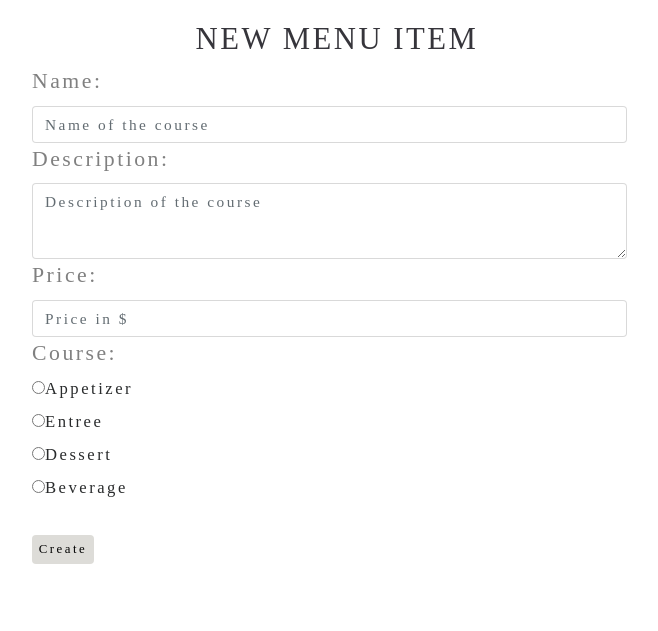
After one commit to Rachelspdo/Build-Catalog, a Flask app: page /restaurant/1/menu/new/ in a window 1280 px wide. The commit adds this page. Shown: the part 429-1060 px from the top of the page, without its empty margins (303-961 px from the left). Run offline with Flask 2, Linux system fonts and the light colour scheme; some libraries are stand-ins or nearby versions; some web fonts are replaced.

Commit message:
Add Basic Function Pages

```diff
--- a/application.py
+++ b/application.py
@@ -17,7 +17,44 @@ session = DBSession()
 @app.route('/restaurant')
 def showRestaurants():
     restaurants = session.query(Restaurant).all()
-    return render_template('mainpage.html', restaurants = restaurants)
+    return render_template('showrestaurant.html', restaurants = restaurants)
+
+#Create a new restaurant
+@app.route('/restaurant/new/', methods=['GET','POST'])
+def newRestaurant():
+    if request.method == 'POST':
+        newRestaurant = Restaurant(
+            name=request.form['name'])
+        session.add(newRestaurant)
+        session.commit()
+        return redirect(url_for('showRestaurants'))
+    else:
+        return render_template('newRestaurant.html')
+
+#Edit a restaurant
+@app.route('/restaurant/<int:restaurant_id>/edit/', methods = ['GET', 'POST'])
+def editRestaurant(restaurant_id):
+    editedRestaurant = session.query(
+        Restaurant).filter_by(id=restaurant_id).one()
+    if request.method == 'POST':
+        if request.form['name']:
+            editedRestaurant.name = request.form['name']
+            return redirect(url_for('showRestaurants'))
+    else:
+        return render_template('editRestaurant.html', restaurant=editedRestaurant)
+
+#Delete a restaurant
+@app.route('/restaurant/<int:restaurant_id>/delete/', methods = ['GET','POST'])
+def deleteRestaurant(restaurant_id):
+    restaurantToDelete = session.query(
+        Restaurant).filter_by(id=restaurant_id).one()
+    if request.method == 'POST':
+        session.delete(restaurantToDelete)
+        session.commit()
+        return redirect(url_for('showRestaurants', restaurant_id=restaurant_id))
+    else:
+        return render_template('deleteRestaurant.html', restaurant=restaurantToDelete)
+
 
 #Show a restaurant menu
 @app.route('/restaurant/<int:restaurant_id>/')
@@ -27,12 +64,50 @@ def showMenu(restaurant_id):
     items = session.query(MenuItem).filter_by(restaurant_id = restaurant_id).all()
     return render_template('menupage.html', items = items, restaurant = restaurant)
 
+#Create a new menu item
+@app.route('/restaurant/<int:restaurant_id>/menu/new/',methods=['GET','POST'])
+def newMenuItem(restaurant_id):
+    restaurant = session.query(Restaurant).filter_by(id=restaurant_id).one()
+    if request.method == 'POST':
+        newItem = MenuItem(name=request.form['name'], description=request.form['description'], price=request.form[
+                           'price'], course=request.form['course'], restaurant_id=restaurant_id)
+        session.add(newItem)
+        session.commit()
+        return redirect(url_for('showMenu', restaurant_id=restaurant_id))
+    else:
+        return render_template('newmenuitem.html', restaurant_id=restaurant_id)
+
 #Edit a menu item
 @app.route('/restaurant/<int:restaurant_id>/menu/<int:menu_id>/edit', methods=['GET', 'POST'])
 def editMenuItem(restaurant_id, menu_id):
     editedItem = session.query(MenuItem).filter_by(id = menu_id).one()
     restaurant = session.query(Restaurant).filter_by(id = restaurant_id).one()
-    return render_template('editmenuitem.html', restaurant_id=restaurant_id, menu_id=menu_id, item=editedItem)
+    if request.method == 'POST':
+        if request.form['name']:
+            editedItem.name = request.form['name']
+        if request.form['description']:
+            editedItem.description = request.form['description']
+        if request.form['price']:
+            editedItem.price = request.form['price']
+        if request.form['course']:
+            editedItem.course = request.form['course']
+        session.add(editedItem)
+        session.commit()
+        return redirect(url_for('showMenu', restaurant_id=restaurant_id))
+    else:
+        return render_template('editmenuitem.html', restaurant_id=restaurant_id, menu_id=menu_id, item=editedItem)
+
+#Delete a menu item
+@app.route('/restaurant/<int:restaurant_id>/menu/<int:menu_id>/delete', methods = ['GET','POST'])
+def deleteMenuItem(restaurant_id, menu_id):
+    restaurant = session.query(Restaurant).filter_by(id=restaurant_id).one()
+    itemToDelete = session.query(MenuItem).filter_by(id=menu_id).one()
+    if request.method == 'POST':
+        session.delete(itemToDelete)
+        session.commit()
+        return redirect(url_for('showMenu', restaurant_id=restaurant_id))
+    else:
+        return render_template('deleteMenuItem.html', item=itemToDelete)
 
 if __name__ == '__main__':
     app.debug = True
--- a/static/css/styles.css
+++ b/static/css/styles.css
@@ -27,12 +27,12 @@
   background-image: url("https://image.ibb.co/ckuPNb/brooke_lark_158017.jpg");
   background-size: cover;
   max-width: 100%;
-  height: 30vw;
+  height: 28vw;
   margin-top: 2vw;
   text-align: center;
 }
 
-/*login button*/
+/*nav bar*/
 .nav {
   padding-top: 1.5vw;
   letter-spacing: 4px;
@@ -40,10 +40,10 @@
 
 a {
   color: #7c88a0;
+  font-size: 1.1vw;
 }
 
 a:hover {
-  color: #7c88a0;
   text-decoration: none;
 }
 
@@ -53,20 +53,19 @@ a:hover {
 
 /*Restaurant Name*/
 h2 {
-  margin-top: 6vw;
-  margin-bottom: 9vw;
+  margin-top: 4vw;
   text-align: center;
-  color: #7c88a0;
-  font-size: 4vw;
+  color: #36353b;
+  font-size: 3vw;
 }
 
 /*Title purpose for each pages*/
 h3 {
   font-family: "LatoRegular";
   text-align: center;
-  color: #7c88a0;
-  font-size: 2.5vw;
-  border-bottom: 1px solid;
+  color: #36353b;
+  font-size: 1.7vw;
+  border-bottom: 1px solid #d68941;
   margin-bottom: 2vw;
   padding-bottom: 1vw;
   padding-top: 1vw;
@@ -77,49 +76,58 @@ h4 {
   font-family: "LatoRegular";
   margin: auto;
   color: #e85d00;
-  font-size: 1.7vw;
-  padding-bottom: 0.5vw;
+  font-size: 1.4vw;
 }
 
 /*Page Category style */
 h5 {
-  color: #7c88a0;
-  font-size: 2.5vw;
+  color: #36353b;
+  font-size: 2.4vw;
   text-align: center;
 }
 
 /*Menu Names*/
 h6 {
   font-family: "LatoRegular";
-  color: gray;
-  font-size: 1.8vw;
+  color: #404e59;
+  font-size: 1.5vw;
   border-bottom: 1px solid;
   text-align: center;
 }
 
 /*Menu Item Description*/
+.menu-item {
+  padding-bottom: 0.7vw;
+}
+
 p {
   text-align: justify;
   font-family: 'GidoleRegular';
   font-weight: normal;
   font-style: normal;
-  font-size: 1.5vw;
+  font-size: 1.2vw;
+  margin: 0;
+  letter-spacing: 1.5px;
 }
 
 .main-section {
   padding-top: 3vw;
   padding-bottom: 3vw;
-  border: 3px solid #bf8b37;
+  border: 2px solid #d68941;
   border-radius: 1vw;
 }
-
+.notice {
+  font-style: italic;
+  font-size: 1vw;
+  text-align: center;
+}
 .category {
-  border-right: 3px solid #bf8b37;
+  border-right: 2px solid #d68941;
 }
 
 /*img for menupage*/
 img {
-  height: 10vw;
+  height: 9vw;
   display: block;
 }
 
@@ -127,7 +135,7 @@ img {
 .menu-input {
   font-family: "LatoRegular";
   color: gray;
-  font-size: 1.8vw;
+  font-size: 1.7vw;
 }
 
 .form {
@@ -136,5 +144,41 @@ img {
 
 .form-control {
   font-family: 'GidoleRegular';
-  font-size: 1.5vw;
+  font-size: 1.2vw;
 }
+
+.btn {
+  font-family: "LatoRegular";
+  margin-right: 1vw;
+  font-size: 1vw;
+  padding: 0.45vw;
+  margin-top: 2vw;
+  background-color: #dddcd8;
+  color: black;
+  text-align: center;
+}
+
+.del-btn-position {
+  padding-top: 1vw;
+  text-align: center;
+}
+
+.func-btn {
+  text-align: center;
+  margin-bottom: 0.1vw;
+}
+
+/*Cancel button modified*/
+.btn-style {
+  vertical-align: middle;
+  font-size: 1.2vw;
+}
+
+.btn-style:hover {
+  color: black;
+  cursor: pointer;
+}
+
+.radio {
+  font-size: 1.3vw;
+}
--- a/templates/mainpage.html
+++ b/templates/header.html
@@ -7,37 +7,29 @@
   <link rel="stylesheet" href="https://cdnjs.cloudflare.com/ajax/libs/font-awesome/4.7.0/css/font-awesome.min.css">
   <link rel="stylesheet" media="screen" href="https://fontlibrary.org/face/lato" type="text/css"/>
   <link rel="stylesheet" media="screen" href="https://fontlibrary.org/face/gidole-regular" type="text/css"/>
-  <link rel="stylesheet" media="screen" href="https://fontlibrary.org/face/unique" type="text/css"/>
   <link rel=stylesheet type=text/css href="{{ url_for('static', filename='css/styles.css') }}">
 </head>
 <body>
   <!--navbar -->
+  <div class="container-fluid">
   <div class="nav row">
   <div class="col-4">
-    <a href="#">Gourmet au Catering</a></div>
+    <p><a href="{{url_for('showRestaurants')}}" style="color:#414649; font-size:1.3vw">Gourmet au Catering</a></div></p>
     <!-- Right-sided navbar links. Hide them on small screens -->
     <div class="col-8 login-button">
-      <a href="#">Login</a>
+    <p style="text-align:right"><a href="#" style="color:#414649; font-size:1.3vw">Login</a></p>
     </div>
   </div>
+</div>
   <!--Header Banner section -->
 <div class="container-fluid">
   <div class="banner-picture">
   </div>
   <br>
-  <div class="main-section row">
-    <div class="col-5 category">
-    <h5>RESTAURANTS</h5>
-    {% for restaurant in restaurants %}
-    <br>
-    <h6>{{restaurant.name}}</h4>
-    {% endfor %}
-  </div>
-    <div class="col-7 latest-item">
-    <h5>LATEST ITEM</h5>
-  </div>
-  </div>
+  <div class="container-fluid">
+  {% block content %}
+  {% endblock %}
+</div>
   <div class="page-space"></div>
-</div>
 </body>
 </html>
--- /dev/null
+++ b/templates/newmenuitem.html
@@ -0,0 +1,48 @@
+{% extends "header.html" %}
+{% block content %}
+
+<div><h5>NEW MENU ITEM</h5></div>
+
+<div class="row">
+  <div class="col-9 form">
+    <form action="#" method = "post">
+      <div class="form-group">
+        <div class="menu-input"><label for="name">Name:</label>
+        <input type ="text" maxlength="50" class="form-control" name="name"placeholder="Name of the course"></div>
+
+        <div class="menu-input"><label for="description">Description:</label>
+        <textarea class="form-control" maxlength="250" rows="3" name="description" placeholder="Description of the course"></textarea></div>
+
+        <div class="menu-input"><label for="price">Price:</label>
+        <div class="input-group">
+          <input type ="text" class="form-control" maxlength="10" name="price" placeholder="Price in $">
+        </div></div>
+
+        <div class="menu-input"><label for="course">Course:</label></div>
+        <div class="radio">
+          <label>
+            <input type="radio" name="course" id="course1" value="Appetizer">Appetizer
+          </label>
+        </div>
+        <div class="radio">
+          <label>
+            <input type="radio" name="course" id="course2" value="Entree">Entree
+          </label>
+        </div>
+        <div class="radio">
+          <label>
+            <input type="radio" name="course" id="course3" value="Dessert">Dessert
+          </label>
+        </div>
+        <div class="radio">
+          <label>
+            <input type="radio" name="course" id="course4" value="Beverage">Beverage
+          </label>
+        </div>
+        <button type="submit" class="btn btn-default" id="submit" type="submit">
+        <span class="glyphicon glyphicon-glass" aria-hidden="true"></span>Create</button>
+      </div>
+    </form>
+  </div>
+</div>
+{% endblock %}
```
Also changed, not shown: templates/deleteRestaurant.html (added, +13 -0 lines), templates/deletemenuitem.html (added, +11 -0 lines), templates/editRestaurant.html (added, +22 -0 lines), templates/editmenuitem.html (+5 -32 lines), templates/menupage.html (+17 -33 lines), templates/newRestaurant.html (added, +17 -0 lines), templates/showrestaurant.html (added, +20 -0 lines), restaurantmenu.db.
